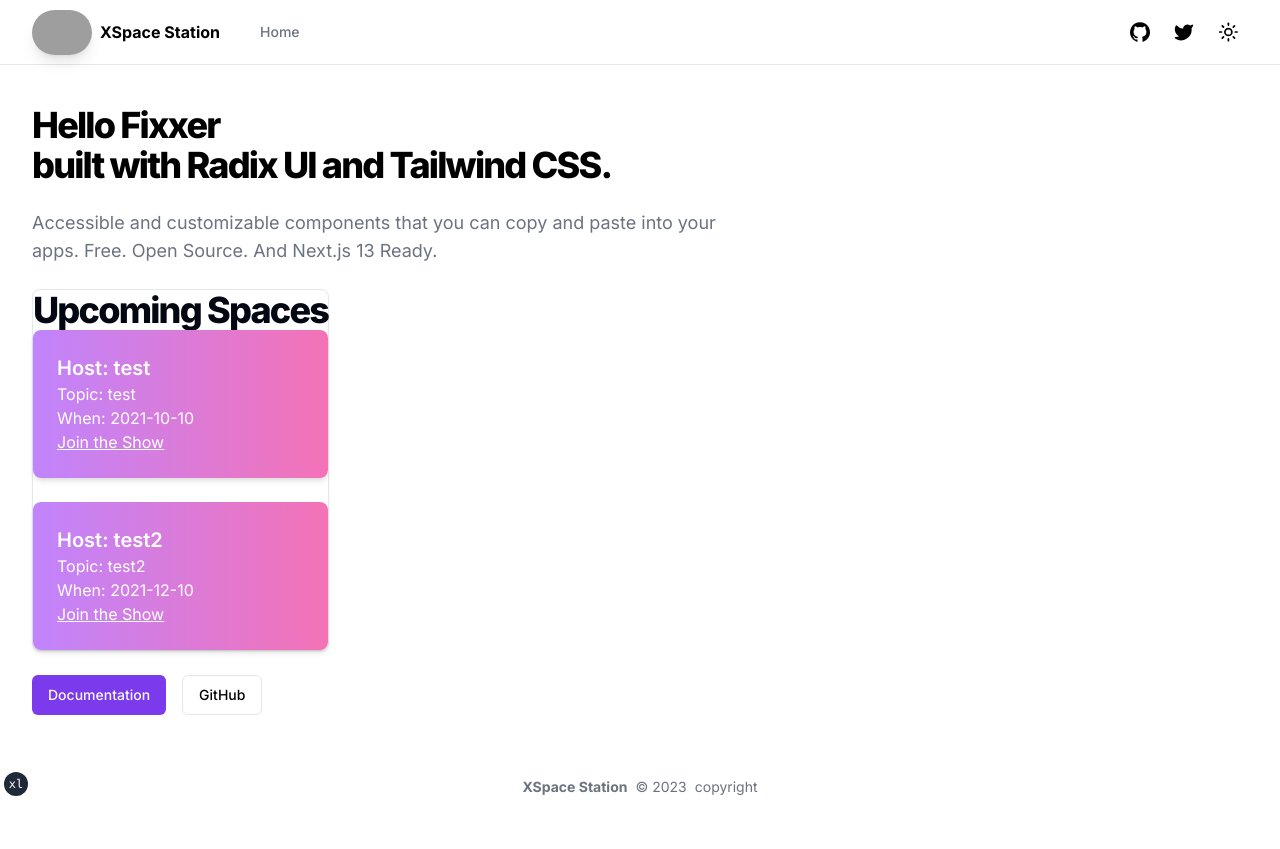
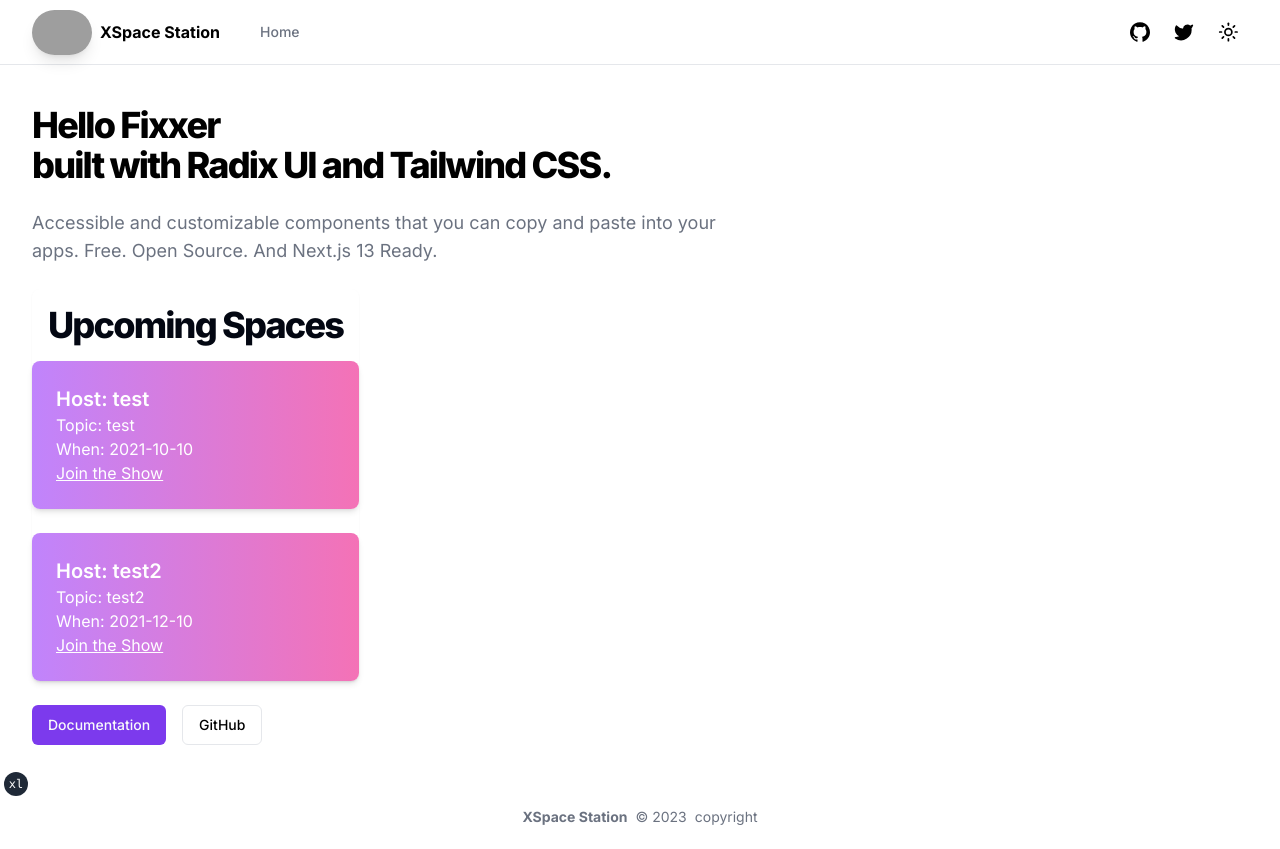
Before and after one commit to patgpt/stationapp, a Next.js app: page / in a window 1280 px wide. Before the commit the page ends 819 px from the top, so only its background shows below. Built offline with nearby package versions, Linux system fonts and the light colour scheme; grey boxes are pictures that could not be loaded.

Commit message:
little padding to the title, and removed the border from the card component

```diff
--- a/components/spaces-schedule.tsx
+++ b/components/spaces-schedule.tsx
@@ -1,5 +1,4 @@
 import { Card } from "./ui/card";
-
 const DUMMY_TEST = [
     {
         id: 1,
@@ -21,9 +20,10 @@
 export default function SpacesSchedule() {
     return (
         <Card>
-            <h2 className="text-3xl font-extrabold leading-tight tracking-tighter md:text-4xl">
+            <h2 className="text-3xl font-extrabold leading-tight tracking-tighter md:text-4xl p-4">
                 Upcoming Spaces
             </h2>
+
             <div className="grid gap-6 max-w-[700px]">
                 {DUMMY_TEST.map((show) => (
                     <div
--- a/components/ui/card.tsx
+++ b/components/ui/card.tsx
@@ -9,7 +9,7 @@
   <div
     ref={ref}
     className={cn(
-      "rounded-lg border bg-card text-card-foreground shadow-sm",
+      "rounded-lg bg-card text-card-foreground shadow-sm",
       className
     )}
     {...props}
```
